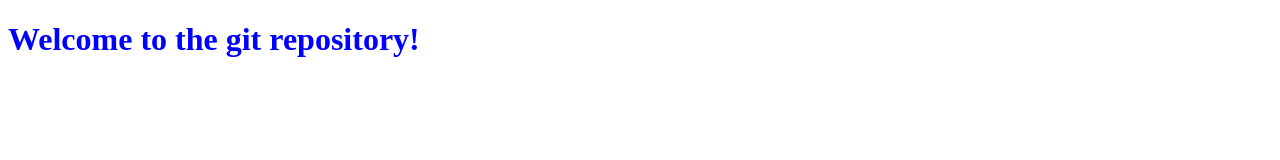
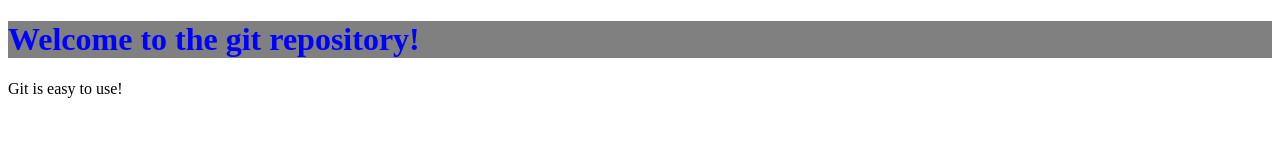
Before and after one commit to BrainBacon/git-workshop, a plain HTML site: page index.html in a window 1280 px wide. Drawn offline with Linux system fonts and the light colour scheme.

Commit message:
Edited my feature

```diff
--- a/index.html
+++ b/index.html
@@ -5,4 +5,5 @@
 </head>
 <body>
     <h1>Welcome to the git repository!</h1>
+    <p>Git is easy to use!</p>
 </body>
--- a/style.css
+++ b/style.css
@@ -1,3 +1,4 @@
 h1 {
     color: blue;
+    background-color: grey;
 }
```
